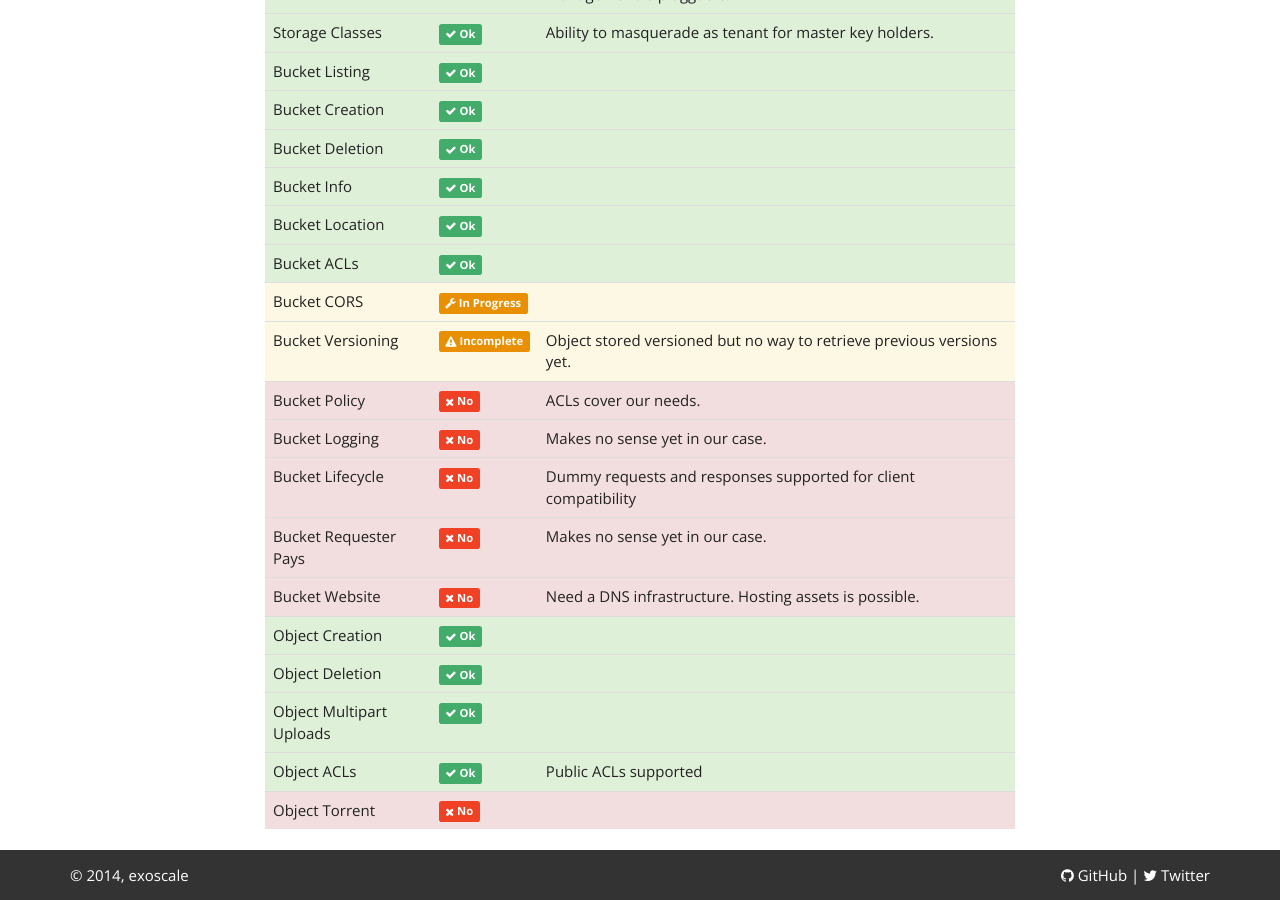
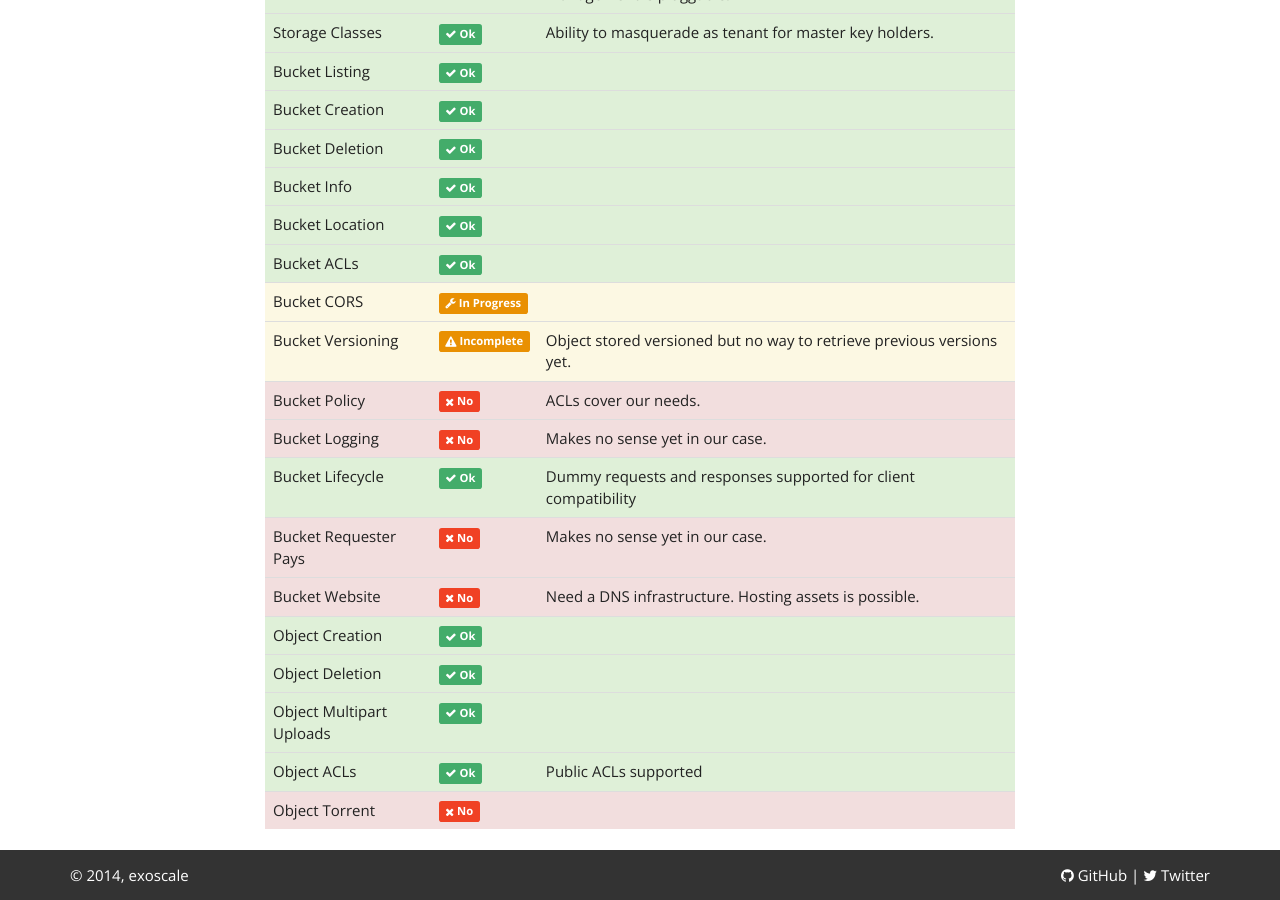
Before and after one commit to exoscale/pithos, a Jekyll site: the page built from design/index.html, in a window 1280 px wide and 900 px high, scrolled down 3433 px. Built offline with Jekyll 4.4.1, drawn with Linux system fonts in a browser that asks for light colours; nearby versions of some CDN libraries; Markdown is read by kramdown in place of the engine named in the settings.

Commit message:
update feature matrix

```diff
--- a/_config.yml
+++ b/_config.yml
@@ -59,7 +59,7 @@ features:
     status: "No"
     notes: Makes no sense yet in our case.
   - name: Bucket Lifecycle
-    status: "No"
+    status: "Ok"
     notes: Dummy requests and responses supported for client compatibility
   - name: Bucket Requester Pays
     status: "No"
```
